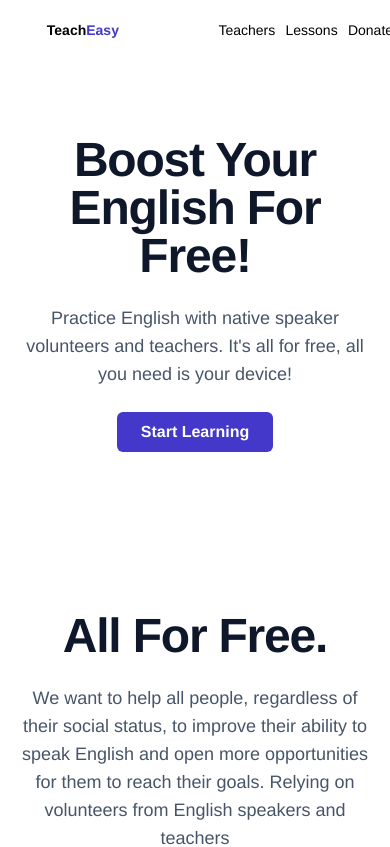
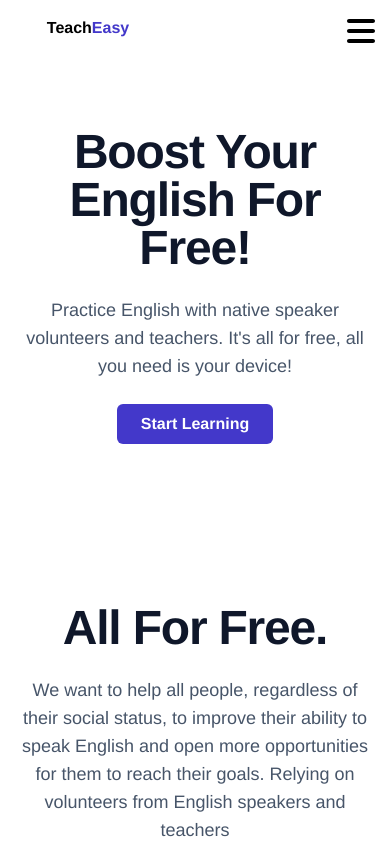
Before and after one commit to chingu-voyages/Teach-Easy, a React (Vite) app in the folder frontend/: page / in a window 390 px wide. Shown: the top 847 px of the page. Built offline with nearby package versions, Linux system fonts and the light colour scheme.

Commit message:
implement navbar logic

```diff
--- a/frontend/package.json
+++ b/frontend/package.json
@@ -11,6 +11,7 @@
   "dependencies": {
     "@fortawesome/fontawesome-svg-core": "^6.2.0",
     "@fortawesome/free-brands-svg-icons": "^6.2.0",
+    "@fortawesome/free-solid-svg-icons": "^6.2.0",
     "@fortawesome/react-fontawesome": "^0.2.0",
     "react": "^18.2.0",
     "react-dom": "^18.2.0",
--- a/frontend/src/components/TopNavbar/TopNavbar.jsx
+++ b/frontend/src/components/TopNavbar/TopNavbar.jsx
@@ -1,17 +1,26 @@
-import React from 'react';
+import React, { useState } from 'react';
 import { Link } from 'react-router-dom';
+import { FontAwesomeIcon } from '@fortawesome/react-fontawesome';
+import { faBars, faXmark } from '@fortawesome/free-solid-svg-icons';
+import './TopNavbar.scss';
 
 const TopNavbar = () => {
+  const [navbarOpen, setNavbarOpen] = useState(false);
+
+  const handleToggle = () => {
+    setNavbarOpen((navbarOpen) => !navbarOpen);
+  };
+
   return (
     <div className="header">
-      <div className="flex pl-[12%] py-5 text-sm md:text-lg 2xl:text-xl">
+      <div className="flex pl-[12%] py-5 text-md 2xl:text-xl">
         <div className="w-[50%]">
           <Link to="/">
             <span className="font-bold">Teach</span>
             <span className="font-bold text-indigo-700">Easy</span>
           </Link>
         </div>
-        <div className="w-[50%] flex gap-[12%] md:flex gap-[6%]">
+        <div className="w-[50%] flex gap-[12%] md:flex gap-[6%] invisible md:visible">
           <div>Teachers</div>
           <div>Lessons</div>
           <div>Donate</div>
@@ -19,6 +28,26 @@ const TopNavbar = () => {
             <Link to="/login">Sign In</Link>
           </div>
         </div>
+        <div className="navbar visible md:invisible pr-5">
+          <FontAwesomeIcon
+            icon={faBars}
+            size="2x"
+            onClick={handleToggle}
+            className={`button ${navbarOpen ? 'invisible' : 'visible'}`}
+          />
+          <FontAwesomeIcon
+            icon={faXmark}
+            size="2x"
+            onClick={handleToggle}
+            className={`button ${navbarOpen ? 'visible' : 'invisible'}`}
+          />
+          <ul className={`menuNav ${navbarOpen ? 'visible' : 'invisible'}`}>
+            <li>Teachers</li>
+            <li>Lessons</li>
+            <li>Donate</li>
+            <li>Sign In</li>
+          </ul>
+        </div>
       </div>
     </div>
   );
--- /dev/null
+++ b/frontend/src/components/TopNavbar/TopNavbar.scss
@@ -0,0 +1,31 @@
+.navbar {
+  position: relative;
+}
+
+.menuNav {
+  overflow-y: scroll;
+  list-style: none;
+  position: fixed;
+  top: 0;
+  background: white;
+
+  // background: rgb(55, 38, 92);
+  left: 0;
+  bottom: 0;
+  height: 100vh;
+  width: 100%;
+  overflow: hidden;
+  z-index: 9;
+}
+
+.menuNav li:first-child {
+  margin-top: 7rem;
+}
+
+.navbar .button {
+  position: fixed;
+  right: 15px;
+  top: 15px;
+  z-index: 10;
+  cursor: pointer;
+}
```
Also changed, not shown: 1 other file (tests, documents, lock files or other folders).
